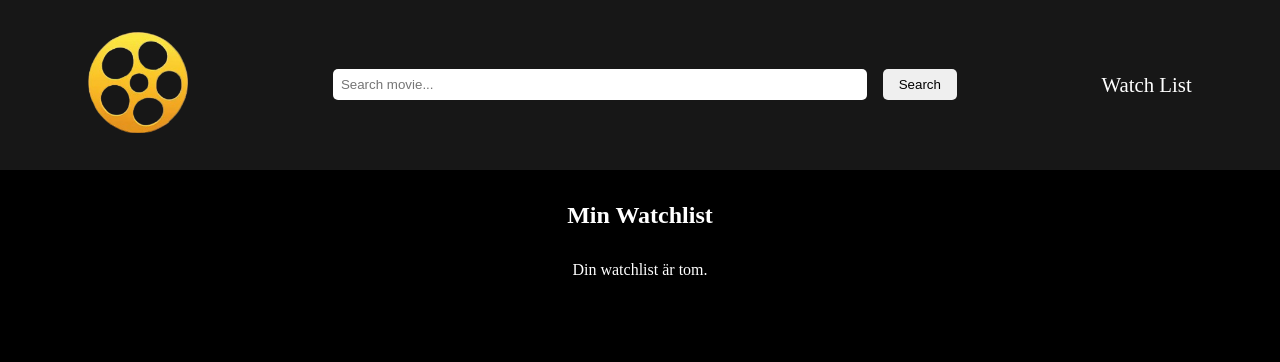
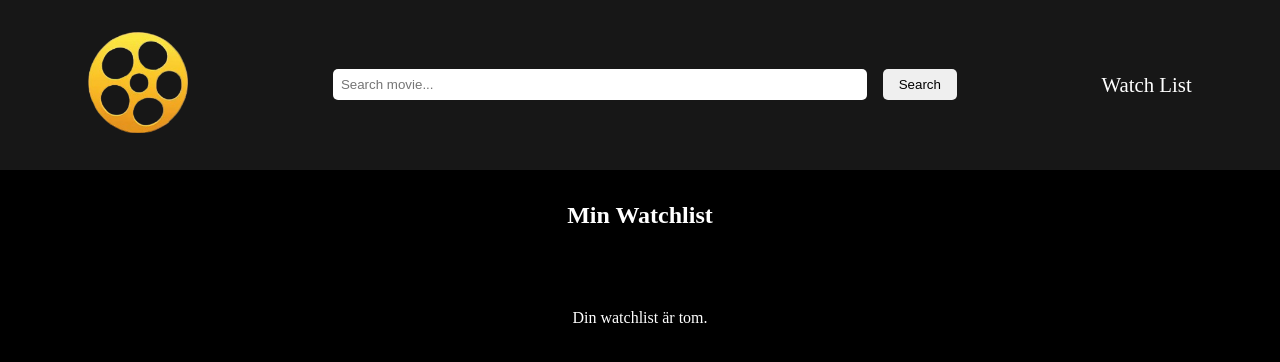
Before and after one commit to Betrob7/Reactify-your-movie-app, a React (Vite) app in the folder Reactify-your-movie-app/: page /watchlist in a window 1280 px wide. Shown: the top 362 px of the page. Built offline with nearby package versions, Linux system fonts and the light colour scheme; no server answers.

Commit message:
added styling on message

```diff
--- a/Reactify-your-movie-app/src/index.css
+++ b/Reactify-your-movie-app/src/index.css
@@ -20,3 +20,9 @@
 body {
   background-color: var(--main-dark-color);
 }
+
+.message {
+  color: var(--main-font-color);
+  text-align: center;
+  margin-top: 3rem;
+}
--- a/Reactify-your-movie-app/src/pages/searchResultsPage/SearchResultsPage.jsx
+++ b/Reactify-your-movie-app/src/pages/searchResultsPage/SearchResultsPage.jsx
@@ -13,7 +13,7 @@ import MovieCard from "../../components/movieCard/MovieCard";
 import Header from "../../components/header/Header";
 import "./searchResultsPage.css";
 
-function SearchResultsPage({watchlist, toggleWatchlist}) {
+function SearchResultsPage({ watchlist, toggleWatchlist }) {
   const [filmer, setFilmer] = useState([]);
   const [fel, setFel] = useState(null);
 
@@ -60,7 +60,7 @@ function SearchResultsPage({watchlist, toggleWatchlist}) {
       <Header />
       <section className="search-page">
         <h1 className="search__title">Sökresultat för: {query}</h1>
-        {fel && <p>{fel}</p>}
+        {fel && <p className="message">{fel}</p>}
         <MovieCard watchlist={watchlist} toggleWatchlist={toggleWatchlist} homePageMovies={filmer} />
       </section>
       {/* <div>
--- a/Reactify-your-movie-app/src/pages/watchlistPage/WatchListPage.jsx
+++ b/Reactify-your-movie-app/src/pages/watchlistPage/WatchListPage.jsx
@@ -11,7 +11,7 @@ function WatchListPage({ watchlist = [], toggleWatchlist }) {
       <section className="watchlist">
         <h2 className="watchlist__title">Min Watchlist</h2>
         {isEmpty ? (
-          <p className="watchlist__info">Din watchlist är tom.</p>
+          <p className="message">Din watchlist är tom.</p>
         ) : (
           <MovieCard homePageMovies={watchlist} watchlist={watchlist} toggleWatchlist={toggleWatchlist} />
         )}
```
